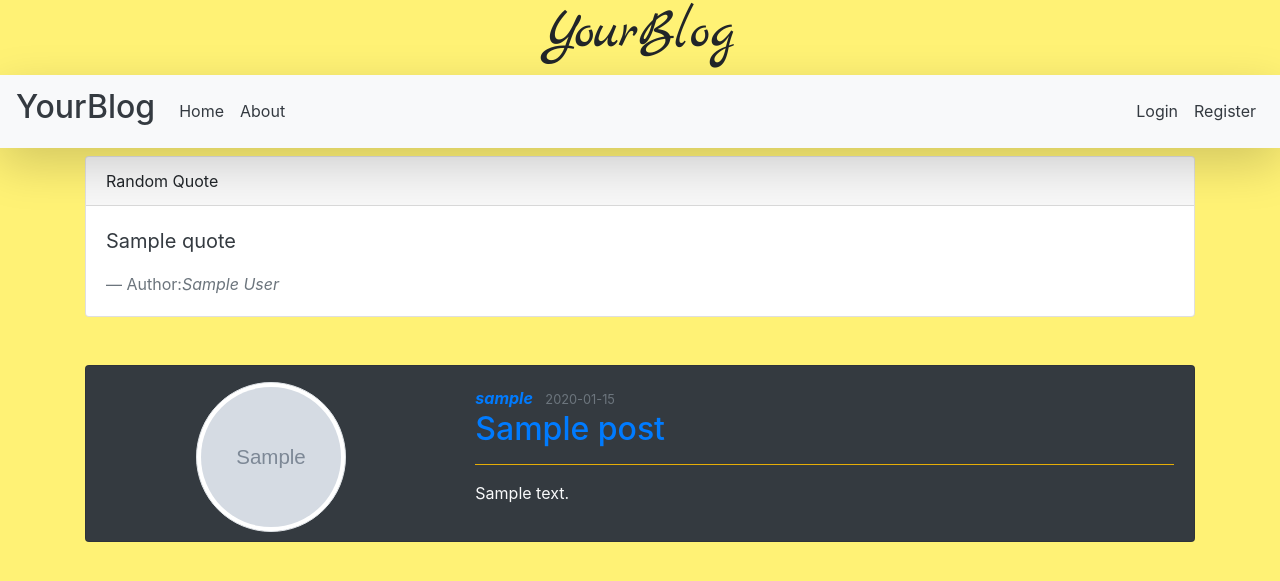
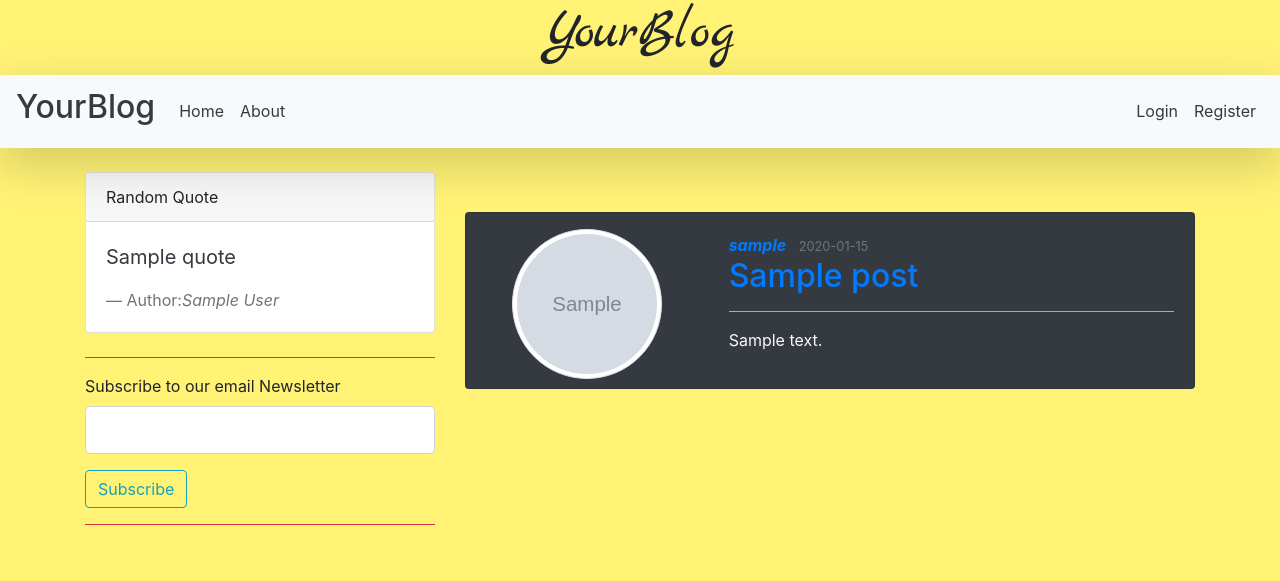
Before and after one commit to philip-bbaale/MyPersonalBlog, a Flask app: page / in a window 1280 px wide. Shown: the top 581 px of the page. Run offline with Flask 2, Linux system fonts and the light colour scheme; tables that the repository leaves empty hold one stand-in row (values such as "Sample post"); grey boxes marked "Sample" are stand-in pictures; a database or web service that is not in the repository returns one stand-in record (values such as "Sample title"); data that the repository does not hold is empty; some libraries are stand-ins or nearby versions; some web fonts are replaced.

Commit message:
adding email newslater

```diff
--- /dev/null
+++ b/app/emails/__init__.py
@@ -0,0 +1,3 @@
+from flask import Blueprint
+email= Blueprint('email' ,__name__)
+from . import views,forms
--- a/app/main/forms.py
+++ b/app/main/forms.py
@@ -14,3 +14,7 @@ class PostForm(FlaskForm):
 class CommentForm(FlaskForm):
     text = TextAreaField('Leave a comment:',validators=[DataRequired()])
     submit=SubmitField('Submit')
+
+class subscription_form(FlaskForm):
+     email = StringField('Subscribe to our email Newsletter', validators=[DataRequired(), Email()])
+     submit = SubmitField('Subscribe')
--- a/app/main/views.py
+++ b/app/main/views.py
@@ -2,21 +2,35 @@ from flask import render_template, url_for, flash, redirect, request, abort
 from . import main
 import requests
 from ..models import User, Post, Comment
-from .forms import UpdateProfile,PostForm,CommentForm
+from .forms import UpdateProfile,PostForm,CommentForm,subscription_form
 from .. import db,photos
 from flask_login import login_user, current_user, logout_user, login_required
 import markdown2
+from flask_mail import Message
+from .. import mail, MAIL_USERNAME
 
 
 
-@main.route("/")
-@main.route("/home")
+
+@main.route("/", methods=['GET', 'POST'])
+@main.route("/home", methods=['GET', 'POST'])
 def home():
     random_quote_url = 'http://quotes.stormconsultancy.co.uk/random.json'
     quote_response = requests.get(random_quote_url)
     quote_data = quote_response.json()
     posts = Post.query.order_by(Post.date_posted.desc())
-    return render_template('home.html', title='Home', quote_data = quote_data, posts=posts)
+
+    form = subscription_form()
+    if form.validate_on_submit():
+        subemail = form.email.data
+        senderemail = MAIL_USERNAME
+        msg = Message('Hey there.',sender = senderemail,recipients = subemail)
+        msg.html = '<h2>Welcome to YourQuote.</h2> <p>YourBlog is a personal blogging website where you can create and share your opinions and other users can read and comment on them. Additionally, add a feature that displays random quotes to inspire your users.</p>'
+        mail.send(msg)
+        flash('You have been added to our subscription', 'success')
+        return redirect(url_for('main.home'))
+
+    return render_template('home.html', title='Home', quote_data = quote_data, posts=posts, form=form)
 
 @main.route("/about")
 def about():
--- a/app/templates/home.html
+++ b/app/templates/home.html
@@ -2,6 +2,9 @@
 {% block content %}
     {% if quote_data %}
       <div class="container">
+        <div class="row mt-3">
+
+          <div class="col-md-4">
 
             <div class="card mt-2 ">
               <div class="card-header">
@@ -15,7 +18,29 @@
               </div>
             </div>
 
-        <div class="mt-5">
+            <form method="POST" action="" class="mt-4 border-bottom border-top border-danger">
+              <div class="form-group mt-3">
+                {{ form.email.label(class="form-control-label") }}
+                {% if form.email.errors %}
+                    {{ form.email(class="form-control form-control-lg is-invalid") }}
+                    <div class="invalid-feedback">
+                        {% for error in form.email.errors %}
+                            <span>{{ error }}</span>
+                        {% endfor %}
+                    </div>
+                {% else %}
+                    {{ form.email(class="form-control form-control-lg") }}
+                {% endif %}
+            </div>
+            <div class="form-group">
+              {{ form.submit(class="btn btn-outline-info") }}
+            </div>
+            </form>
+
+          </div>
+
+
+          <div class="mt-5 col-md-8">
             {% for post in posts %}
             <div class="card mb-3 bg-dark">
               <div class="row no-gutters">
@@ -42,5 +67,6 @@
           </div>
 
         </div>
+    </div>
     {% endif %}
 {% endblock %}
--- a/requirements.txt
+++ b/requirements.txt
@@ -1,6 +1,7 @@
 alembic==1.4.2
 astroid==2.4.1
 bcrypt==3.1.7
+blinker==1.4
 certifi==2020.4.5.1
 cffi==1.14.0
 chardet==3.0.4
@@ -12,6 +13,7 @@ Flask==1.1.2
 Flask-Bcrypt==0.7.1
 Flask-Bootstrap==3.3.7.1
 Flask-Login==0.5.0
+Flask-Mail==0.9.1
 Flask-Migrate==2.5.3
 Flask-Script==2.0.6
 Flask-SimpleMDE==0.3.0
@@ -32,6 +34,7 @@ psycopg2==2.8.5
 pycparser==2.20
 pylint==2.5.2
 python-dateutil==2.8.1
+python-dotenv==0.13.0
 python-editor==1.0.4
 requests==2.23.0
 six==1.14.0
```
Also changed, not shown: app/__init__.py (+12 -1 lines), app/emails/forms.py (added, +7 -0 lines), app/emails/views.py (added, +19 -0 lines), config.py (+9 -0 lines), app/email.py (added), 2 other files. Lines whose indentation alone changed are shown as unchanged.
